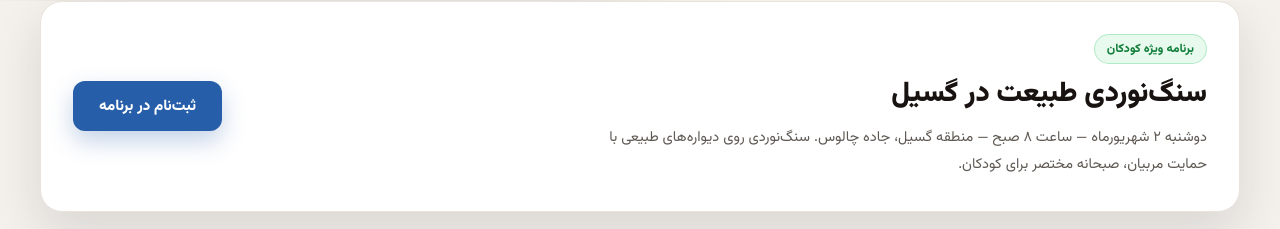
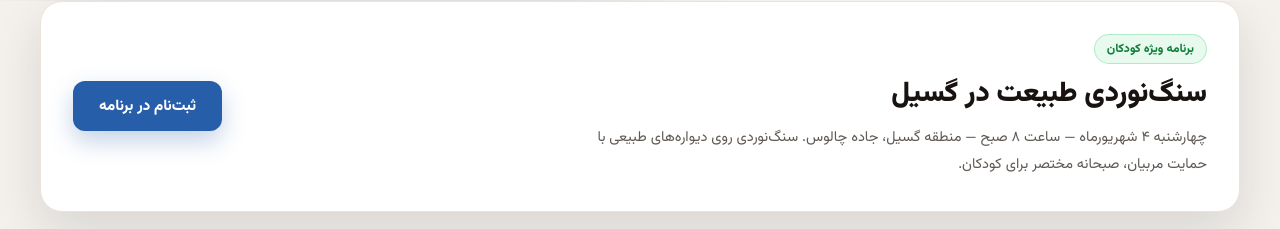
Before and after one commit to sohrabmodami/davino-gym, a React (Vite) app: page / in a window 1280 px wide. Shown: the part 877-1106 px from the top of the page. Built offline with nearby package versions, Linux system fonts and the light colour scheme; no server answers.

Commit message:
fix: change nature kids event date to Thursday 4 Shahrivar
Co-authored-by: Sohrab Modami <sohrabmodami@users.noreply.github.com>

```diff
--- a/index.html
+++ b/index.html
@@ -7,7 +7,7 @@
     <link rel="icon" type="image/png" href="/favicon.png" />
     <link rel="apple-touch-icon" href="/apple-touch-icon.png" />
     <meta name="theme-color" content="#275EAA" />
-    <!-- build: v1.3.1 | 2026-08-19 -->
+    <!-- build: v1.3.2 | 2026-08-19 -->
     <link rel="preconnect" href="https://fonts.googleapis.com" />
     <link rel="preconnect" href="https://fonts.gstatic.com" crossorigin />
     <link href="https://fonts.googleapis.com/css2?family=Inter:wght@300;400;500;600;700;800;900&display=swap" rel="stylesheet" />
--- a/package.json
+++ b/package.json
@@ -1,6 +1,6 @@
 {
   "name": "davino-gym-react",
-  "version": "1.3.1",
+  "version": "1.3.2",
   "description": "",
   "type": "module",
   "main": "server/index.mjs",
--- a/src/components/NatureKidsBanner.jsx
+++ b/src/components/NatureKidsBanner.jsx
@@ -32,7 +32,7 @@ export default function NatureKidsBanner() {
             سنگ‌نوردی طبیعت در گسیل
           </h2>
           <p style={{ color: 'var(--t60)', lineHeight: 1.9, fontSize: 14.5, maxWidth: 640 }}>
-            دوشنبه ۲ شهریورماه — ساعت ۸ صبح — منطقه گسیل، جاده چالوس. سنگ‌نوردی روی دیواره‌های طبیعی با حمایت مربیان، صبحانه مختصر برای کودکان.
+            چهارشنبه ۴ شهریورماه — ساعت ۸ صبح — منطقه گسیل، جاده چالوس. سنگ‌نوردی روی دیواره‌های طبیعی با حمایت مربیان، صبحانه مختصر برای کودکان.
           </p>
         </div>
         <Link
--- a/src/data/releases.js
+++ b/src/data/releases.js
@@ -1,5 +1,13 @@
 /** تاریخچه نسخه‌های سایت — با هر deploy نسخه جدید را بالا اضافه کن و package.json را هم‌سان کن. */
 export const releases = [
+  {
+    version: '1.3.2',
+    date: '2026-08-19',
+    label: 'تغییر تاریخ برنامه طبیعت کودکان',
+    changes: [
+      'تاریخ برنامه: چهارشنبه ۴ شهریورماه',
+    ],
+  },
   {
     version: '1.3.1',
     date: '2026-08-19',
--- a/src/pages/NatureKidsRegister.jsx
+++ b/src/pages/NatureKidsRegister.jsx
@@ -103,7 +103,7 @@ export default function NatureKidsRegister() {
 
   useSeo({
     title: 'ثبت‌نام سنگ‌نوردی طبیعت کودکان | آکادمی داوینو',
-    description: 'ثبت‌نام برنامه آموزشی سنگ‌نوردی طبیعت ویژه کودکان — دوشنبه ۲ شهریور، منطقه گسیل، جاده چالوس.',
+    description: 'ثبت‌نام برنامه آموزشی سنگ‌نوردی طبیعت ویژه کودکان — چهارشنبه ۴ شهریور، منطقه گسیل، جاده چالوس.',
     keywords: 'سنگ‌نوردی کودکان, سنگ‌نوردی طبیعت, داوینو, گسیل, جاده چالوس',
   })
 
@@ -227,7 +227,7 @@ export default function NatureKidsRegister() {
               <div className="nk-meta">
                 <div className="nk-meta-item">
                   <div className="k">زمان برنامه</div>
-                  <div className="v">دوشنبه ۲ شهریورماه</div>
+                  <div className="v">چهارشنبه ۴ شهریورماه</div>
                 </div>
                 <div className="nk-meta-item">
                   <div className="k">ساعت حضور</div>
```
Also changed, not shown: 1 other file (tests, documents, lock files or other folders).
